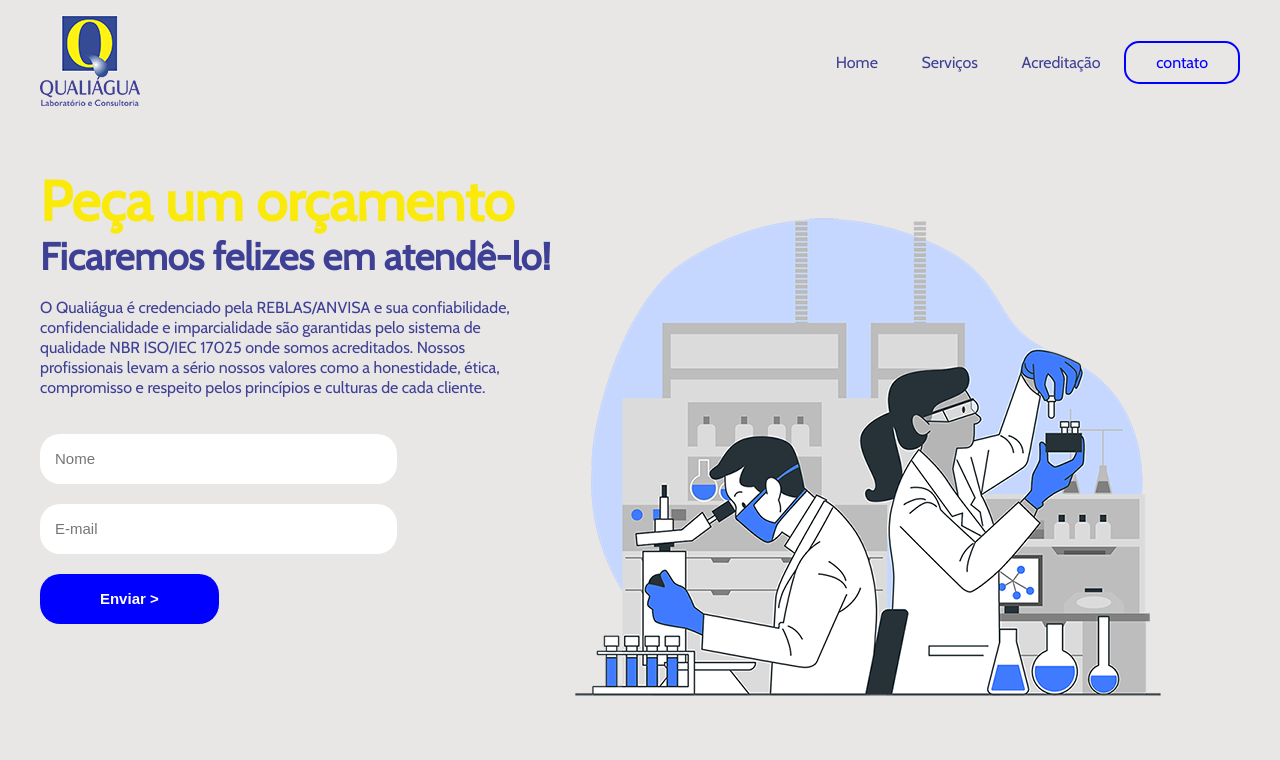
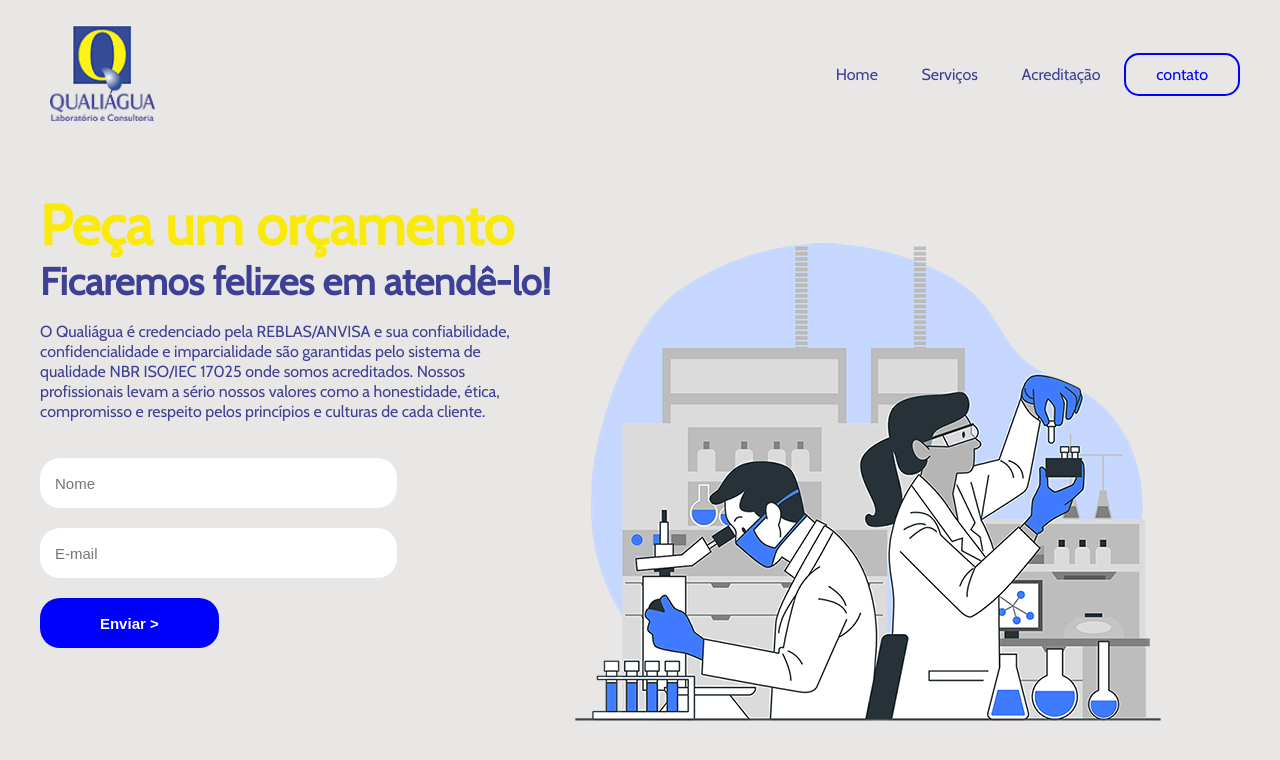
Before and after one commit to MarceloGoncalvesJr/Project-1, a plain HTML site: page index.html in a window 1280 px wide. Drawn offline with nearby package versions, Linux system fonts and the light colour scheme; files that its build step writes are made by us from their sources; files whose address does not match are found by name.

Commit message:
Correção de bug
Resolvido o bug no logo na nav bar, aproveitei e adicionei no HTML o logo na barra de navegação.

```diff
--- a/index.html
+++ b/index.html
@@ -7,6 +7,7 @@
     <link href="/styles/styles.css" rel="stylesheet">
     <link href="/styles/media.css" rel="stylesheet">
     <link href="https://fonts.googleapis.com/css2?family=Cabin&display=swap" rel="stylesheet">
+    <link rel="icon" type="image" href="/imagens/logo_mix.png">
     <link href="http://qualiagua.com/">
     <title>Landing Page</title>
 </head>
--- a/Styles.css
+++ b/styles/Styles.css
@@ -14,12 +14,11 @@ header{
     align-items: center;
 }
 
-header.logo .img{
+header a img.logo{
     position: relative;
-    width: 100px;
+    width: 105px;
     padding: 10px;
 }
-
 
 li{
     display: inline-block;
```
Also changed, not shown: imagens/Laboratory-bro.png (renamed from Laboratory-bro.png), imagens/logo_mix.png (renamed from logo_mix.png), styles/media.css (renamed from media.css).
